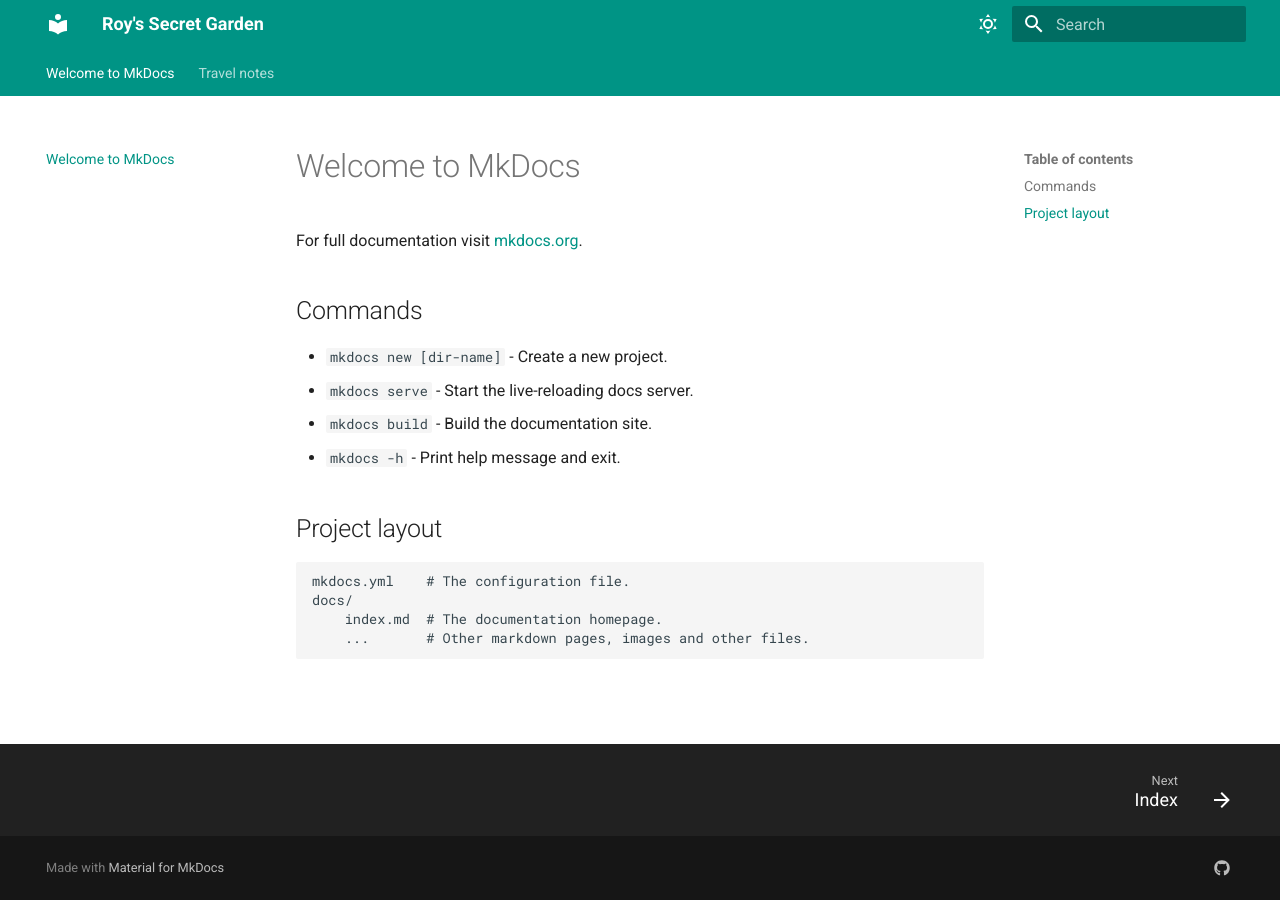
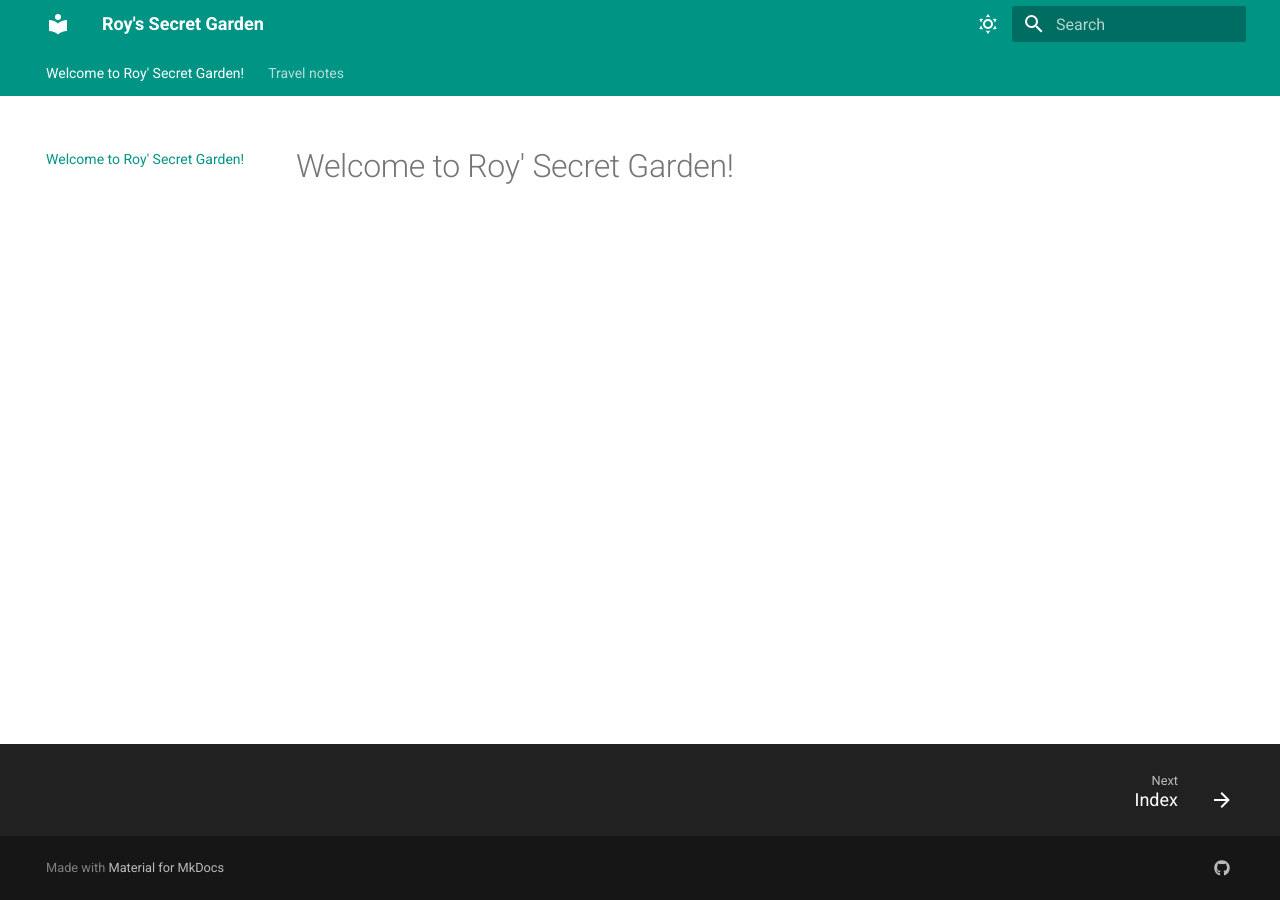
Before and after one commit to Roy-Kid/blog, an MkDocs documentation site: the page built from docs/index.md, in a window 1280 px wide. Built offline with MkDocs 1.6.1 and Material for MkDocs 9.7.7, drawn with Linux system fonts in a browser that asks for light colours.

```diff
--- a/docs/index.md
+++ b/docs/index.md
@@ -1,17 +1 @@
-# Welcome to MkDocs
-
-For full documentation visit [mkdocs.org](https://www.mkdocs.org).
-
-## Commands
-
-* `mkdocs new [dir-name]` - Create a new project.
-* `mkdocs serve` - Start the live-reloading docs server.
-* `mkdocs build` - Build the documentation site.
-* `mkdocs -h` - Print help message and exit.
-
-## Project layout
-
-    mkdocs.yml    # The configuration file.
-    docs/
-        index.md  # The documentation homepage.
-        ...       # Other markdown pages, images and other files.
+# Welcome to Roy' Secret Garden!
```
